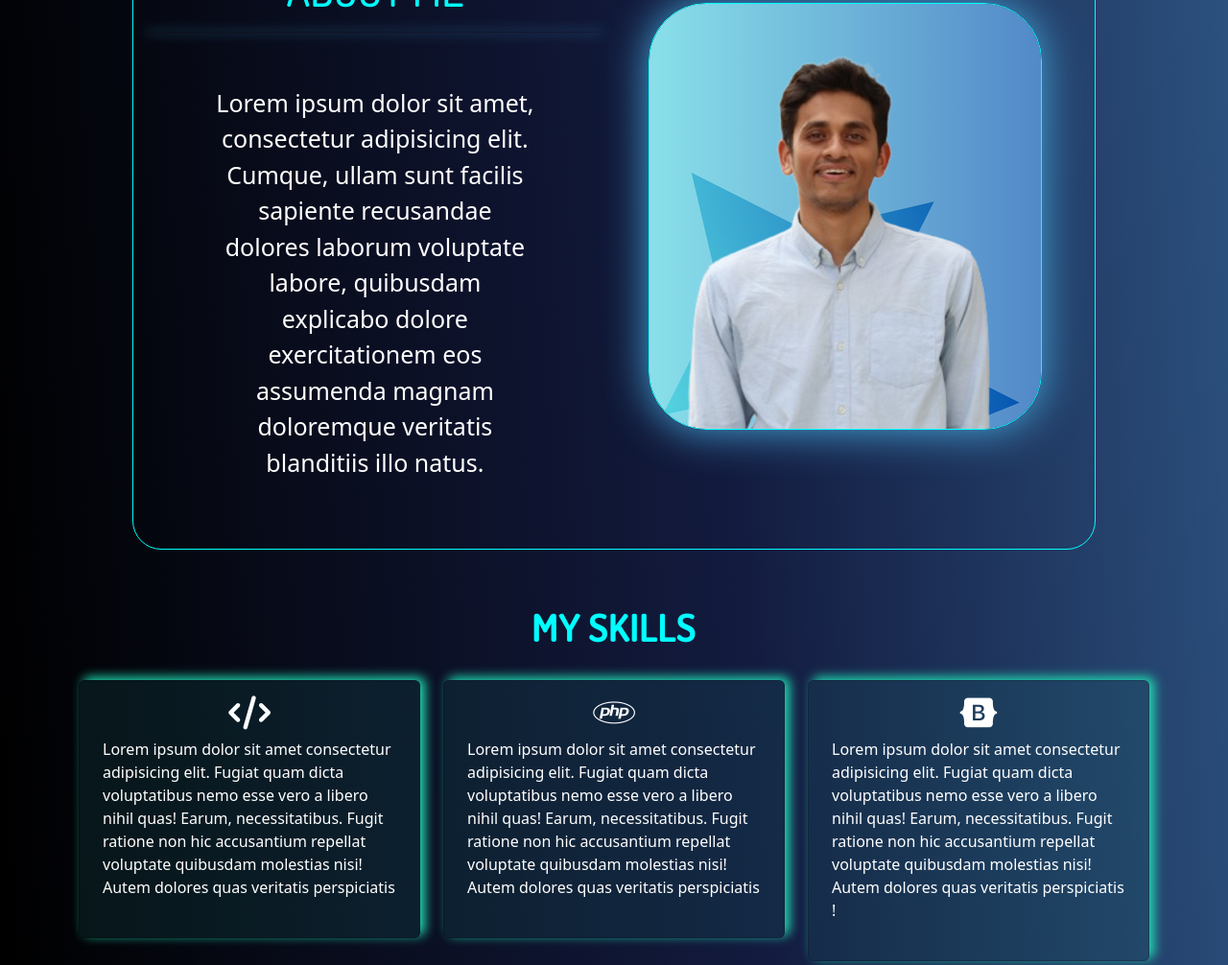
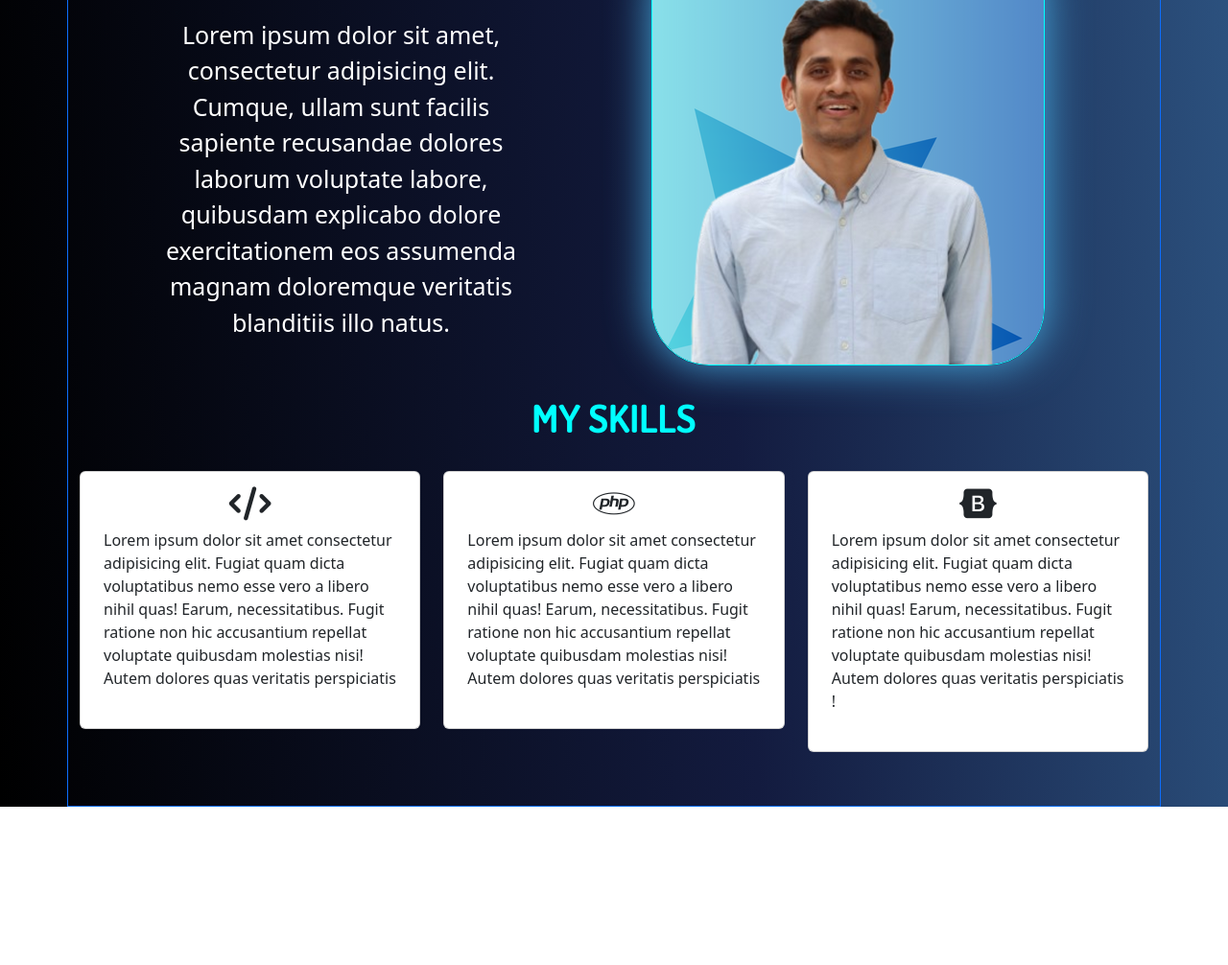
Before and after one commit to morsalin101/morsalin101.github.io, a plain HTML site: page index.html in a window 1280 px wide. Shown: the part 735-1741 px from the top of the page at 96% size. After the commit the page ends 1576 px from the top, so only its background shows below. Drawn offline with nearby package versions, Linux system fonts and the light colour scheme.

Commit message:
Update index.html

```diff
--- a/index.html
+++ b/index.html
@@ -10,7 +10,7 @@
     <title>Portfolio | Morsalin</title>
 </head>
 <body>
-<div class="container">
+<div class="container border border-primary">
     <nav class="navbar navbar-expand-lg">
         <div class="container-fluid">
           <a class="navbar-brand text-white text-bold logo" href="#"><span>MOR</span>SALIN</a>
@@ -61,8 +61,9 @@
         </div>
 
 
-                <div class="for-border">
+
                     <div class="row">
+
                     <div class="col-md-6">
                 <div class="about-text">
                     <h1 class="abt text-bold">ABOUT ME</h1>
@@ -76,30 +77,30 @@
                 </div>
             </div>
         </div>
-        </div>
 
-        <div class="row">
+
+        <div class="row mb-5">
             <div class="skills mb-3">
                 <div class="skill-text mb-3">
                     <h1 class="text-center skl-txt">MY SKILLS</h1>
                 </div>
             </div>
           <div class="col-lg-4">
-            <div class="card p-3 mb-1">
+            <div class="card p-3 mb-2">
             <i class="fa-solid icn fa-code text-center"></i>
             <p class="p-2">Lorem ipsum dolor sit amet consectetur adipisicing elit. Fugiat quam dicta voluptatibus nemo esse vero a libero nihil quas! Earum, necessitatibus. Fugit ratione non hic accusantium repellat voluptate quibusdam molestias nisi! Autem dolores quas veritatis perspiciatis
             </p>
         </div>
           </div>
           <div class="col-lg-4">
-            <div class="card p-3 mb-1">
+            <div class="card p-3 mb-2">
             <i class="fa-brands icn fa-php text-center"></i>
             <p class="p-2">Lorem ipsum dolor sit amet consectetur adipisicing elit. Fugiat quam dicta voluptatibus nemo esse vero a libero nihil quas! Earum, necessitatibus. Fugit ratione non hic accusantium repellat voluptate quibusdam molestias nisi! Autem dolores quas veritatis perspiciatis
             </p>
         </div>
           </div>
           <div class="col-lg-4">
-            <div class="card p-3 mb-1">
+            <div class="card p-3 mb-2">
             <i class="fa-brands icn fa-bootstrap text-center"></i>
             <p class="p-2">Lorem ipsum dolor sit amet consectetur adipisicing elit. Fugiat quam dicta voluptatibus nemo esse vero a libero nihil quas! Earum, necessitatibus. Fugit ratione non hic accusantium repellat voluptate quibusdam molestias nisi! Autem dolores quas veritatis perspiciatis !
             </p>
@@ -113,6 +114,7 @@
 
         </div>
 
+
     <script src="https://kit.fontawesome.com/a35a3d4889.js" crossorigin="anonymous"></script>
     <script src="https://cdn.jsdelivr.net/npm/bootstrap@5.3.2/dist/js/bootstrap.bundle.min.js" integrity="sha384-C6RzsynM9kWDrMNeT87bh95OGNyZPhcTNXj1NW7RuBCsyN/o0jlpcV8Qyq46cDfL" crossorigin="anonymous"></script>
 
```
